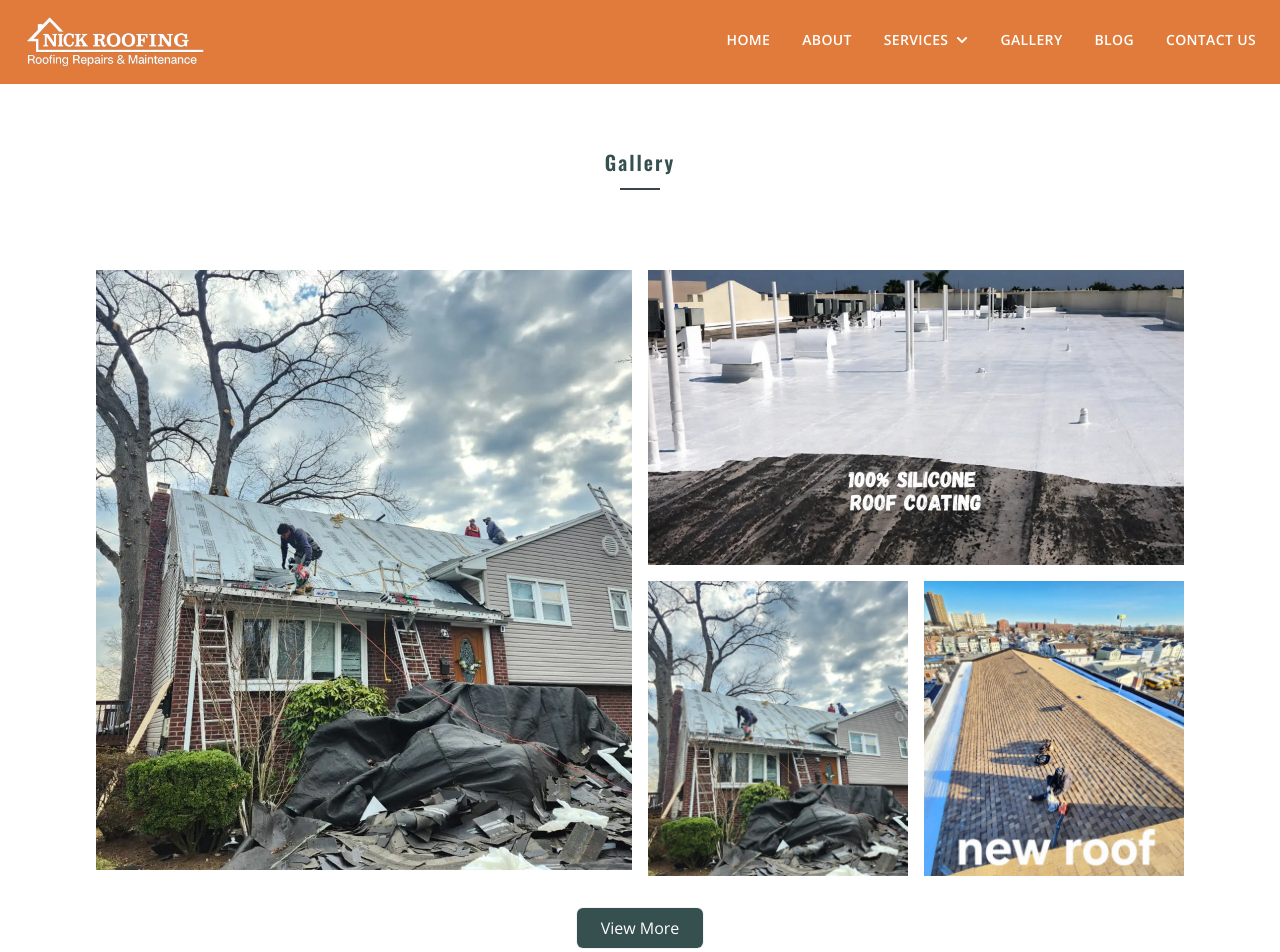
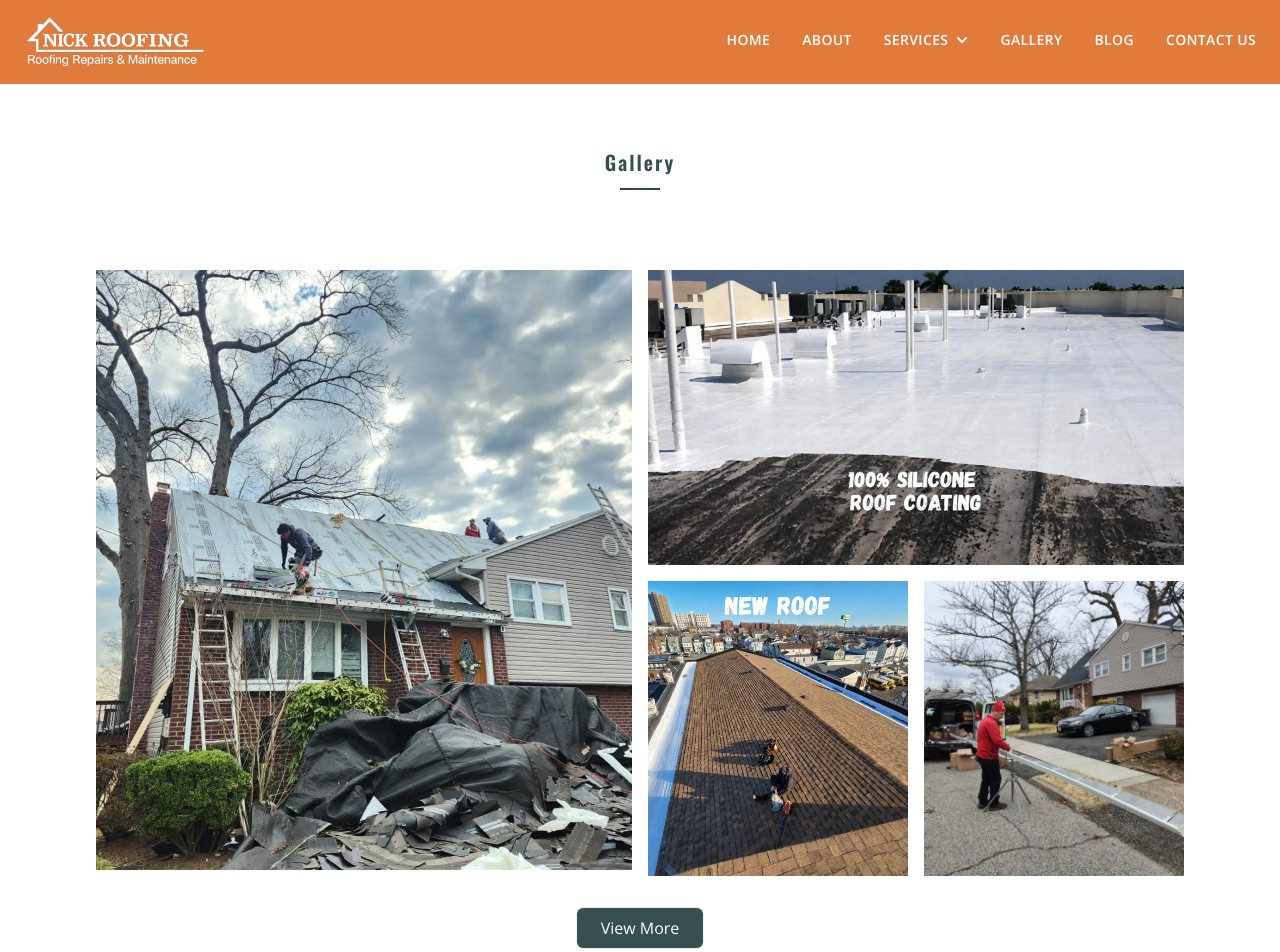
Before and after one commit to compumaxhosting/nick-roofing, a Next.js app: page /gallery in a window 1280 px wide. Shown: the top 952 px of the page. Built offline with nearby package versions, Linux system fonts and the light colour scheme.

Commit message:
image title

```diff
--- a/src/components/Gallery.tsx
+++ b/src/components/Gallery.tsx
@@ -32,12 +32,6 @@ export default function Gallery() {
     {
       src: "/gallery7.webp",
       alt: "Gallery Image 9",
-      width: 1920,
-      height: 1280,
-    },
-    {
-      src: "/gallery9.webp",
-      alt: "Gallery Image 11",
       width: 1920,
       height: 1280,
     },
@@ -77,9 +71,10 @@ export default function Gallery() {
       width: 1920,
       height: 1280,
     },
+
     {
-      src: "/service3.webp",
-      alt: "Gallery Image 4",
+      src: "/gallery6.webp",
+      alt: "Gallery Image 8",
       width: 1920,
       height: 1280,
     },
@@ -90,8 +85,8 @@ export default function Gallery() {
       height: 1280,
     },
     {
-      src: "/gallery6.webp",
-      alt: "Gallery Image 8",
+      src: "/service3.webp",
+      alt: "Gallery Image 4",
       width: 1920,
       height: 1280,
     },
```
Also changed, not shown: public/gallery10.webp.
